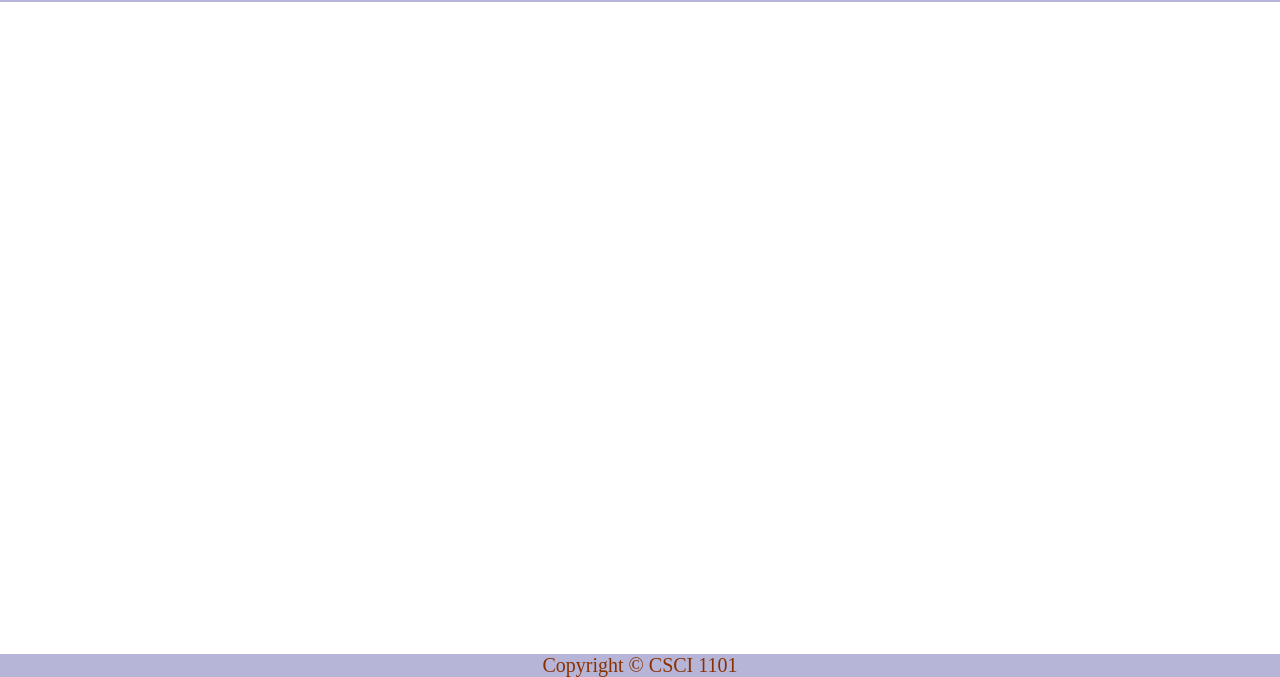
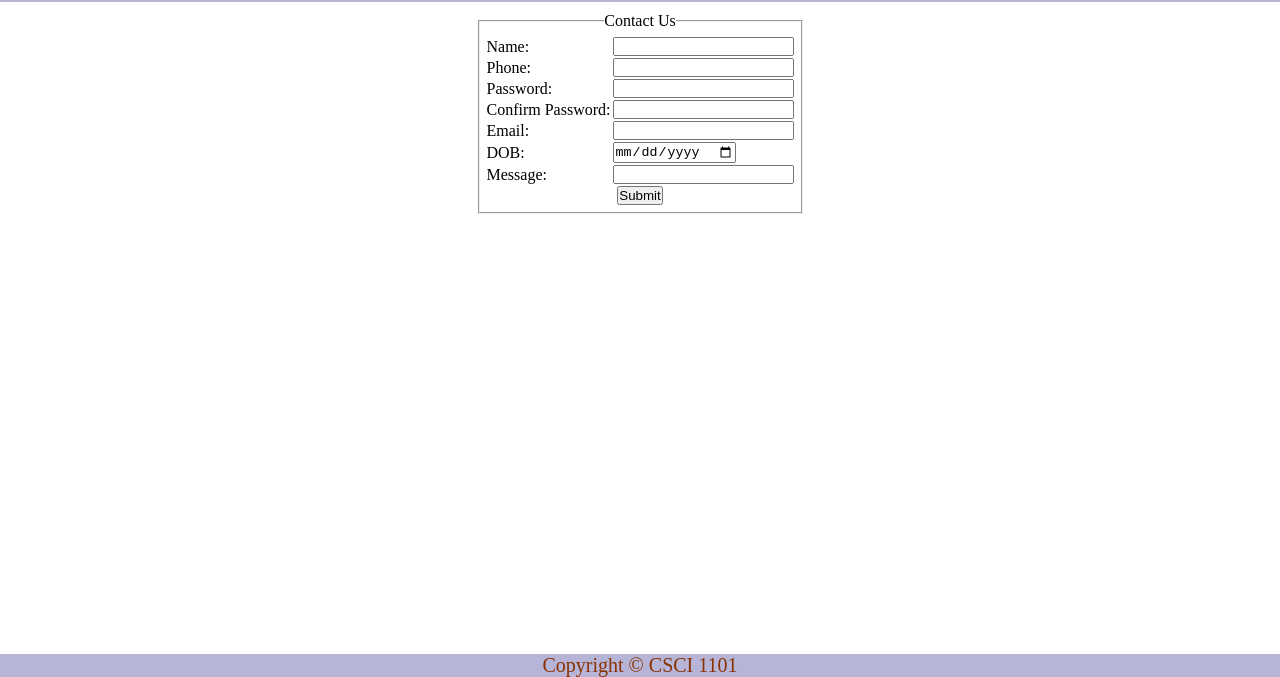
Before and after one commit to divyabajaj0025/web-project2, a plain HTML site: page contactUs.html in a window 1280 px wide. Shown: the part 123-800 px from the top of the page. Drawn offline with Linux system fonts and the light colour scheme.

Commit message:
added form

```diff
--- a/contactUs.html
+++ b/contactUs.html
@@ -17,7 +17,45 @@
                 <li><a class="current" href="contactUs.html">Contact Us</a></li>
             </ul>
         </header>
-        <div>
+        <div class="content">
+            <form>
+            <fieldset>
+            <legend>Contact Us</legend>
+                <table>
+                    <tr>
+                        <td><label for="uname">Name:</label></td>
+                        <td><input name="uname" type="text"></td>
+                    </tr>
+                    <tr>
+                        <td><label>Phone:</label></td>
+                        <td><input name="phone" type="text"></td>
+                    </tr>
+                    <tr>
+                        <td><label>Password:</label></td>
+                        <td><input name="pwd" type="password"></td>
+                    </tr>
+                    <tr>
+                        <td><label>Confirm Password:</label></td>
+                        <td><input name="cpwd" type="password"></td>
+                    </tr>
+                    <tr>
+                        <td><label>Email:</label></td>
+                        <td><input name="email" type="email"></td>
+                    </tr>
+                    <tr>
+                        <td><label>DOB:</label></td>
+                        <td><input name="dob" type="date"></td>
+                    </tr>
+                    <tr>
+                        <td><label>Message:</label></td>
+                        <td><input name="msg" type="text"></td>
+                    </tr>
+                    <tr>
+                        <td align="center" colspan="2"><input type="submit" value="Submit"></td>
+                    </tr>
+                </table>
+            </fieldset>
+            </form>
 
         </div>
         <footer>
--- a/styles.css
+++ b/styles.css
@@ -70,3 +70,32 @@ ol{
     padding:30px;
     list-style-type:upper-alpha;
 }
+
+.clothing-items td, .clothing-items th{
+    border:#893101 solid;
+    margin:0px;
+    padding:0px;
+    text-align: left;
+}
+/* th{
+    border:#893101 solid;
+    margin:0px;
+} */
+tr{
+    margin:0px;
+    padding:0px;
+}
+.clothing-items{
+    border-collapse: collapse;
+}
+form{
+    width:fit-content;
+    padding:5px;
+    margin:auto;
+}
+fieldset{
+    padding:5px;
+}
+legend{
+    text-align: center;
+}
```
Also changed, not shown: clothes.html (+15 -2 lines).
